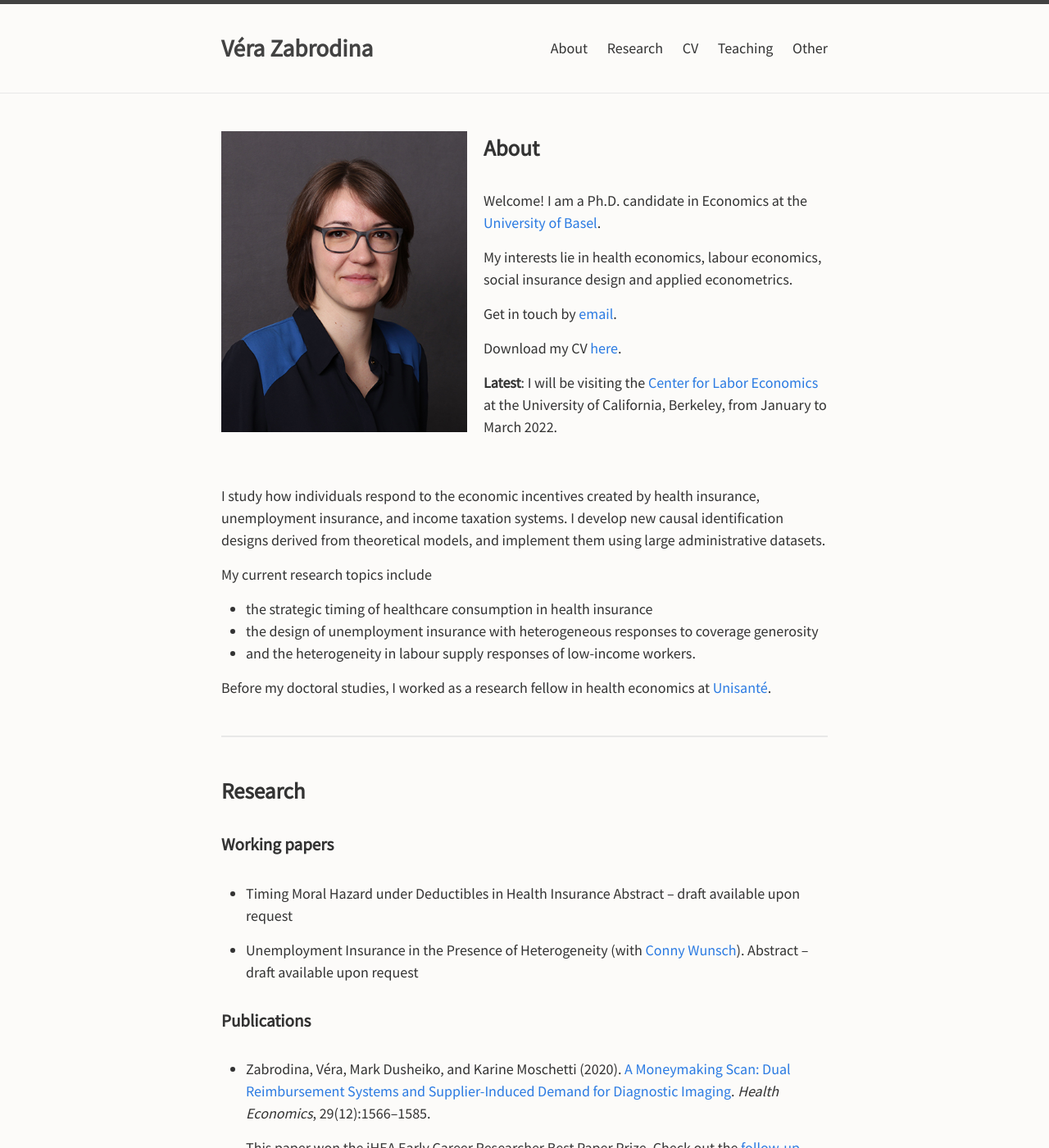
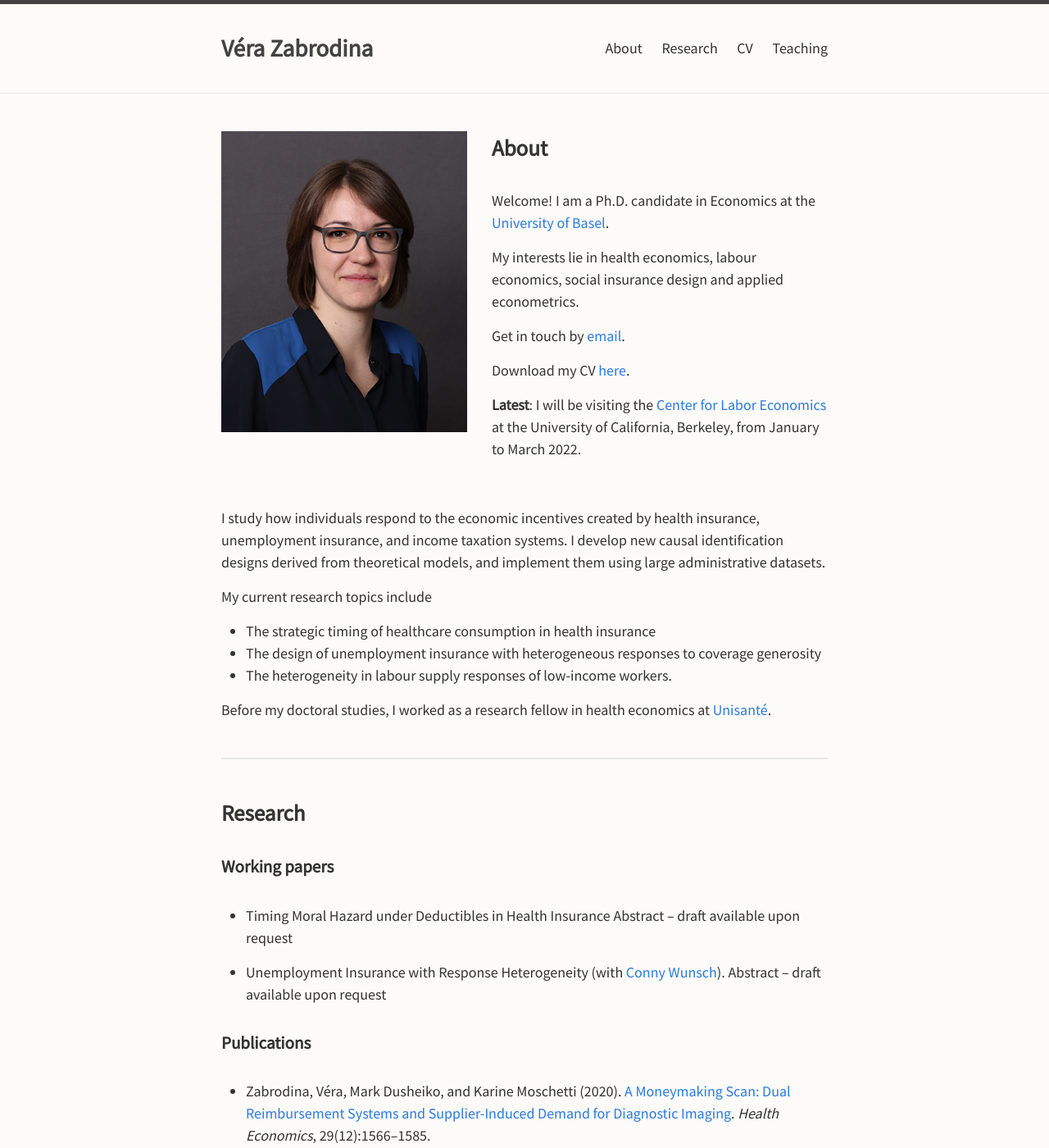
Before and after one commit to verazb/verazb.github.io, a Jekyll site: the page built from index.md, in a window 1280 px wide and 1400 px high. Shown: the whole window at 82% size. Built offline with Jekyll 4.4.1, drawn with Linux system fonts in a browser that asks for light colours.

Commit message:
no other for now

```diff
--- a/_includes/header.html
+++ b/_includes/header.html
@@ -21,7 +21,7 @@
             <a class="page-link" href="#research">Research</a>
             <a class="page-link" href="/docs/Zabrodina_CV_Nov2021.pdf">CV</a>
             <a class="page-link" href="#teaching">Teaching</a>
-            <a class="page-link" href="#other">Other</a>
+            <!-- <a class="page-link" href="#other">Other</a> -->
         </div>
       </nav>
   </div>
--- a/_sass/minima/_base.scss
+++ b/_sass/minima/_base.scss
@@ -71,7 +71,7 @@ main {
 img {
   max-width: 100%;
   vertical-align: middle;
-  margin-right: 20px;
+  margin-right: 30px;
   margin-bottom: 20px;
 }
 
--- a/index.md
+++ b/index.md
@@ -29,9 +29,9 @@ I study how individuals respond to the economic incentives created by health ins
 I develop new causal identification designs derived from theoretical models, and implement them using large administrative datasets.
 
 My current research topics include
-- the strategic timing of healthcare consumption in health insurance
-- the design of unemployment insurance with heterogeneous responses to coverage generosity
-- and the heterogeneity in labour supply responses of low-income workers.
+- The strategic timing of healthcare consumption in health insurance
+- The design of unemployment insurance with heterogeneous responses to coverage generosity
+- The heterogeneity in labour supply responses of low-income workers.
 
 
 Before my doctoral studies, I worked as a research fellow in health economics at [Unisanté](https://www.unisante.ch/fr).
@@ -53,7 +53,7 @@ Before my doctoral studies, I worked as a research fellow in health economics at
 
 
 
-- Unemployment Insurance in the Presence of Heterogeneity (with [Conny Wunsch](https://sites.google.com/view/cwunsch)).
+- Unemployment Insurance with Response Heterogeneity (with [Conny Wunsch](https://sites.google.com/view/cwunsch)).
   Abstract
   -- draft available upon request
 
@@ -99,8 +99,9 @@ Before my doctoral studies, I worked as a research fellow in health economics at
 - Advanced Empirical Research Methods, M.Sc. and Ph.D. (teaching assistance), University of Basel (2018, 2019)
 
 
-
+<!--
 ***
 
 
 ### Other
+ -->
```
